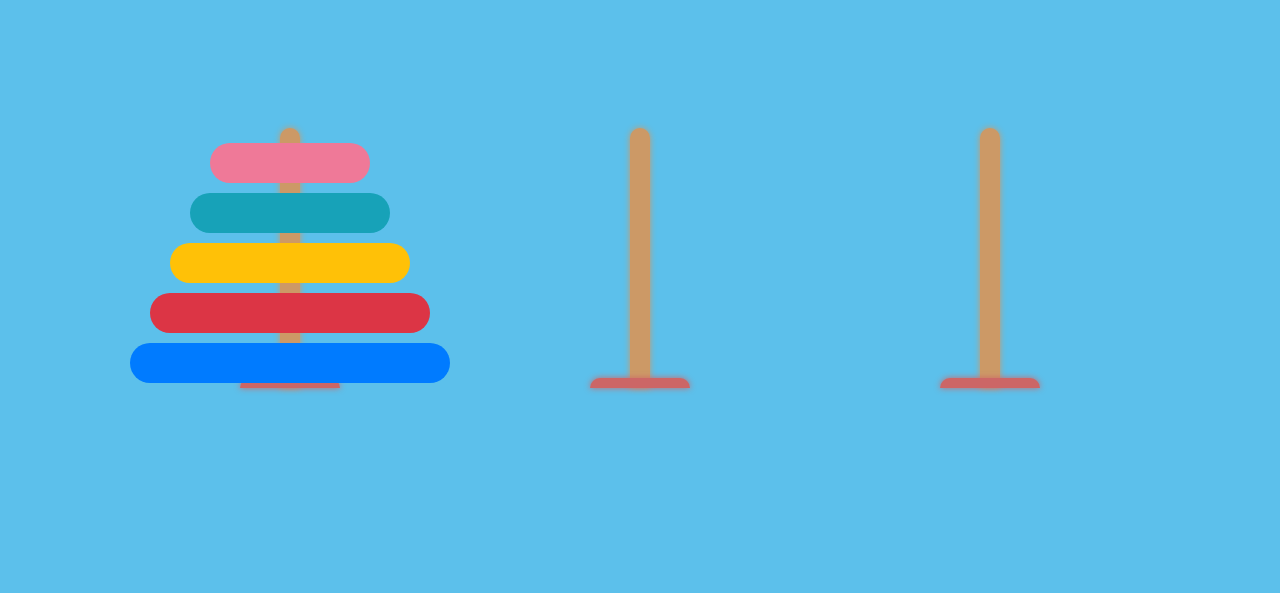
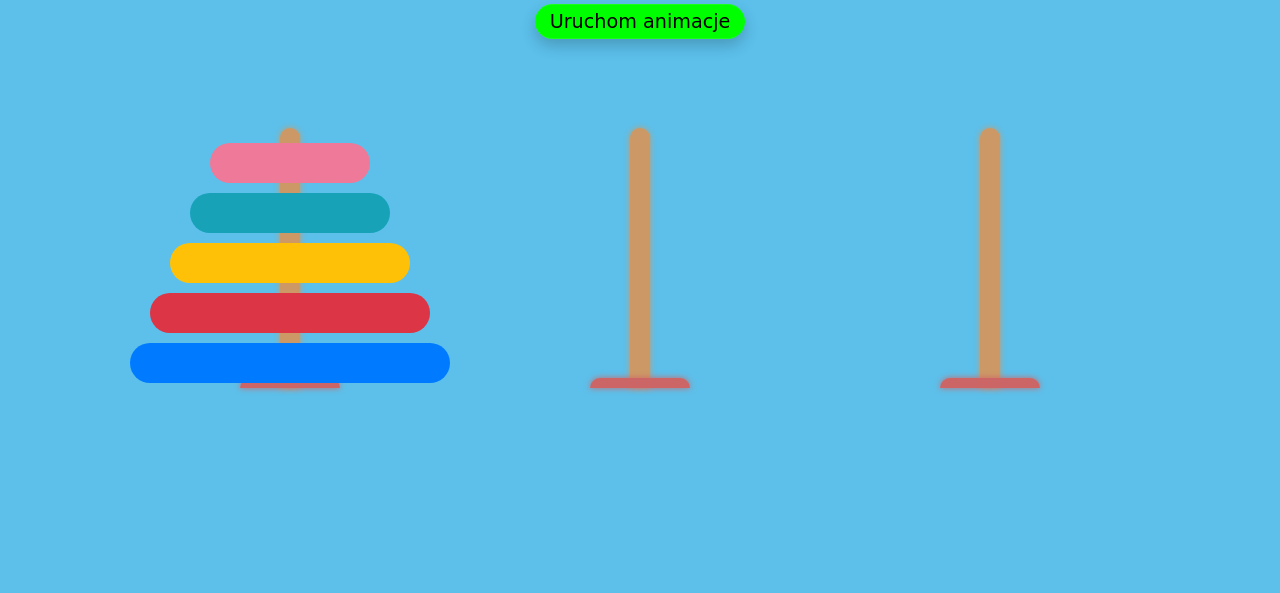
Before and after one commit to ajarek/wieza-hanoi, a plain HTML site: page index.html in a window 1280 px wide. Shown: the part 137-730 px from the top of the page. Drawn offline with Linux system fonts and the light colour scheme; a web font is replaced by a local one.

Commit message:
dodnie animacji

```diff
--- /dev/null
+++ b/animation.js
@@ -0,0 +1,253 @@
+//------------------------------------------animacja------------------------------
+const uruchomAnime = () => {
+  const x = 200 //duration
+  const y = 400 //delay
+
+  document.getElementById("source1").animate([{
+    transform: 'translate(700px,200px)'
+  }], {
+    duration: x,
+    fill: 'forwards'
+  });
+
+  document.getElementById("source2").animate([{
+    transform: 'translate(350px,150px)'
+  }], {
+    duration: x,
+    delay: y,
+    fill: 'forwards'
+  });
+
+  document.getElementById("source1").animate([{
+    transform: 'translate(350px,150px)'
+  }], {
+    duration: x,
+    delay: 2 * y,
+    fill: 'forwards'
+  });
+
+  document.getElementById("source3").animate([{
+    transform: 'translate(700px,100px)'
+  }], {
+    duration: x,
+    delay: 3 * y,
+    fill: 'forwards'
+  });
+
+  document.getElementById("source1").animate([{
+    transform: 'translate(0px,100px)'
+  }], {
+    duration: x,
+    delay: 4 * y,
+    fill: 'forwards'
+  });
+
+  document.getElementById("source2").animate([{
+    transform: 'translate(700px,100px)'
+  }], {
+    duration: x,
+    delay: 5 * y,
+    fill: 'forwards'
+  });
+
+  document.getElementById("source1").animate([{
+    transform: 'translate(700px,100px)'
+  }], {
+    duration: x,
+    delay: 6 * y,
+    fill: 'forwards'
+  });
+
+  document.getElementById("source4").animate([{
+    transform: 'translate(350px,50px)'
+  }], {
+    duration: x,
+    delay: 7 * y,
+    fill: 'forwards'
+  });
+
+  document.getElementById("source1").animate([{
+    transform: 'translate(350px,150px)'
+  }], {
+    duration: x,
+    delay: 8 * y,
+    fill: 'forwards'
+  });
+
+  document.getElementById("source2").animate([{
+    transform: 'translate(0px,100px)'
+  }], {
+    duration: x,
+    delay: 9 * y,
+    fill: 'forwards'
+  });
+
+  document.getElementById("source1").animate([{
+    transform: 'translate(0px,100px)'
+  }], {
+    duration: x,
+    delay: 10 * y,
+    fill: 'forwards'
+  });
+
+  document.getElementById("source3").animate([{
+    transform: 'translate(350px,50px)'
+  }], {
+    duration: x,
+    delay: 11 * y,
+    fill: 'forwards'
+  });
+
+  document.getElementById("source1").animate([{
+    transform: 'translate(700px,200px)'
+  }], {
+    duration: x,
+    delay: 12 * y,
+    fill: 'forwards'
+  });
+
+  document.getElementById("source2").animate([{
+    transform: 'translate(350px,50px)'
+  }], {
+    duration: x,
+    delay: 13 * y,
+    fill: 'forwards'
+  });
+
+  document.getElementById("source1").animate([{
+    transform: 'translate(350px,50px)'
+  }], {
+    duration: x,
+    delay: 14 * y,
+    fill: 'forwards'
+  });
+
+  document.getElementById("source5").animate([{
+    transform: 'translate(700px,0px)'
+  }], {
+    duration: x,
+    delay: 15 * y,
+    fill: 'forwards'
+  });
+
+  document.getElementById("source1").animate([{
+    transform: 'translate(0px,200px)'
+  }], {
+    duration: x,
+    delay: 16 * y,
+    fill: 'forwards'
+  });
+
+  document.getElementById("source2").animate([{
+    transform: 'translate(700px,100px)'
+  }], {
+    duration: x,
+    delay: 17 * y,
+    fill: 'forwards'
+  });
+
+  document.getElementById("source1").animate([{
+    transform: 'translate(700px,100px)'
+  }], {
+    duration: x,
+    delay: 18 * y,
+    fill: 'forwards'
+  });
+
+  document.getElementById("source3").animate([{
+    transform: 'translate(0px,100px)'
+  }], {
+    duration: x,
+    delay: 19 * y,
+    fill: 'forwards'
+  });
+
+  document.getElementById("source1").animate([{
+    transform: 'translate(350px,150px)'
+  }], {
+    duration: x,
+    delay: 20 * y,
+    fill: 'forwards'
+  });
+
+  document.getElementById("source2").animate([{
+    transform: 'translate(0px,100px)'
+  }], {
+    duration: x,
+    delay: 21 * y,
+    fill: 'forwards'
+  });
+
+  document.getElementById("source1").animate([{
+    transform: 'translate(0px,100px)'
+  }], {
+    duration: x,
+    delay: 22 * y,
+    fill: 'forwards'
+  });
+
+  document.getElementById("source4").animate([{
+    transform: 'translate(700px,0px)'
+  }], {
+    duration: x,
+    delay: 23 * y,
+    fill: 'forwards'
+  });
+
+  document.getElementById("source1").animate([{
+    transform: 'translate(700px,100px)'
+  }], {
+    duration: x,
+    delay: 24 * y,
+    fill: 'forwards'
+  });
+
+  document.getElementById("source2").animate([{
+    transform: 'translate(350px,150px)'
+  }], {
+    duration: x,
+    delay: 25 * y,
+    fill: 'forwards'
+  });
+
+  document.getElementById("source1").animate([{
+    transform: 'translate(350px,150px)'
+  }], {
+    duration: x,
+    delay: 26 * y,
+    fill: 'forwards'
+  });
+
+  document.getElementById("source3").animate([{
+    transform: 'translate(700px,0px)'
+  }], {
+    duration: x,
+    delay: 27 * y,
+    fill: 'forwards'
+  });
+
+  document.getElementById("source1").animate([{
+    transform: 'translate(0px,200px)'
+  }], {
+    duration: x,
+    delay: 28 * y,
+    fill: 'forwards'
+  });
+
+  document.getElementById("source2").animate([{
+    transform: 'translate(700px,0px)'
+  }], {
+    duration: x,
+    delay: 29 * y,
+    fill: 'forwards'
+  });
+
+  document.getElementById("source1").animate([{
+    transform: 'translate(700px,0px)'
+  }], {
+    duration: x,
+    delay: 30 * y,
+    fill: 'forwards'
+  })
+  setTimeout("window.location.reload()", 31 * y);
+}
--- a/index.html
+++ b/index.html
@@ -3,8 +3,12 @@
 <title>wieza hanoi-test😉</title>
 <meta content="width=device-width">
 <link rel="stylesheet" href="style.css">
+
 <body>
-<div><h1>Wieża Hanoi</h1></div>
+    <div class="h1">
+        <h1>Wieża Hanoi</h1><button onclick=" uruchomAnime()">Uruchom animacje</button>
+    </div>
+
     <div class="container">
         <div class="wrap">
             <div class="target" ondrop="drop_handler(event);" ondragover="dragover_handler(event);">
@@ -23,9 +27,8 @@
                 <p class="source" id="source5" ondragstart="dragstart_handler(event);" draggable="true"></p>
                 <div class="patyk"></div>
             </div>
+        </div>
 
-
-        </div>
         <div class="wrap">
             <div class="target" ondrop="drop_handler(event);" ondragover="dragover_handler(event);"></div>
             <div class="target" ondrop="drop_handler(event);" ondragover="dragover_handler(event);"></div>
@@ -45,7 +48,9 @@
 
         </div>
     </div>
+    <div class="logo">  <a href="mailto:ajarek@poczta.onet.pl"><img src="logo1.PNG" alt="" ></a></div>
     <script src="script.js"></script>
+    <script src="animation.js"></script>
 </body>
 
 </html>
--- a/script.js
+++ b/script.js
@@ -1,3 +1,4 @@
+//-------------ustawianie ręczne--------------------------------
 function dragstart_handler(ev) {
 
     ev.currentTarget.style.border = `none `;
--- a/style.css
+++ b/style.css
@@ -1,34 +1,68 @@
 @import url('https://fonts.googleapis.com/css2?family=Ribeye+Marrow&display=swap');
+
 * {
     margin: 0;
     padding: 0;
     box-sizing: border-box;
 }
+
 body {
     height: 100vh;
     display: flex;
     align-items: center;
     justify-content: center;
     flex-direction: column;
-    background-color:hsl(198, 78%, 64%);
+    background-color: hsl(198, 78%, 64%);
     font-family: 'Ribeye Marrow', cursive;
     color: red;
 
 }
+
+.h1 {
+    display: flex;
+    flex-direction: column;
+    align-items: center;
+}
+
+.h1 button {
+    margin-top: 20px;
+    font-size: 1.2rem;
+    padding: 5px 15px;
+    border: none;
+    outline: none;
+    border-radius: 25px;
+    box-shadow: 0 7px 15px rgba(0, 0, 0, 0.2);
+    background: #0f0;
+    color: black;
+    border-top: 1px solid rgba(255, 255, 255, 0.1);
+    border-bottom: 1px solid rgba(255, 255, 255, 0.1);
+    font-family: 'Ribeye Marrow', cursive;
+    transition-delay: 0.3s;
+}
+
+.h1 button:hover {
+    box-shadow: 0 0 10px #0f0,
+        0 0 20px #0f0,
+        0 0 40px #0f0;
+}
+
 .container {
     display: flex;
 }
-h1{
-    margin-top:-200px;
+
+h1 {
+    margin-top: -200px;
     font-size: 2.5rem;
 }
+
 .wrap {
     display: flex;
     flex-wrap: wrap;
     flex-direction: column;
     position: relative;
 }
-.patyk{
+
+.patyk {
     position: absolute;
     bottom: 0;
     left: 50%;
@@ -41,7 +75,8 @@ h1{
     border-top-right-radius: 20px;
     box-shadow: 0px 0px 6px 0px #CC9966;
 }
-.patyk::after{
+
+.patyk::after {
     content: '';
     position: absolute;
     bottom: 0;
@@ -51,9 +86,10 @@ h1{
     height: 10px;
     border-top-left-radius: 10px;
     border-top-right-radius: 10px;
-    background-color:  #CC6666;
+    background-color: #CC6666;
     box-shadow: 0px 0px 6px 0px #CC6666;
 }
+
 .target {
 
     width: 350px;
@@ -71,10 +107,13 @@ h1{
     border-bottom-right-radius: 20px;
     height: 40px;
     transition: 0.4s;
+
 }
-.source:hover{
+
+.source:hover {
     opacity: 0.9;
 }
+
 #source1 {
     width: 160px;
     background: #ef7998;
@@ -100,3 +139,9 @@ h1{
     width: 320px;
     background: rgb(0, 123, 255);
 }
+
+.logo{
+    position: absolute;
+    left: 10px;
+    bottom: 10px;
+}
```
Also changed, not shown: logo1.PNG (added). Lines whose indentation alone changed are shown as unchanged.
